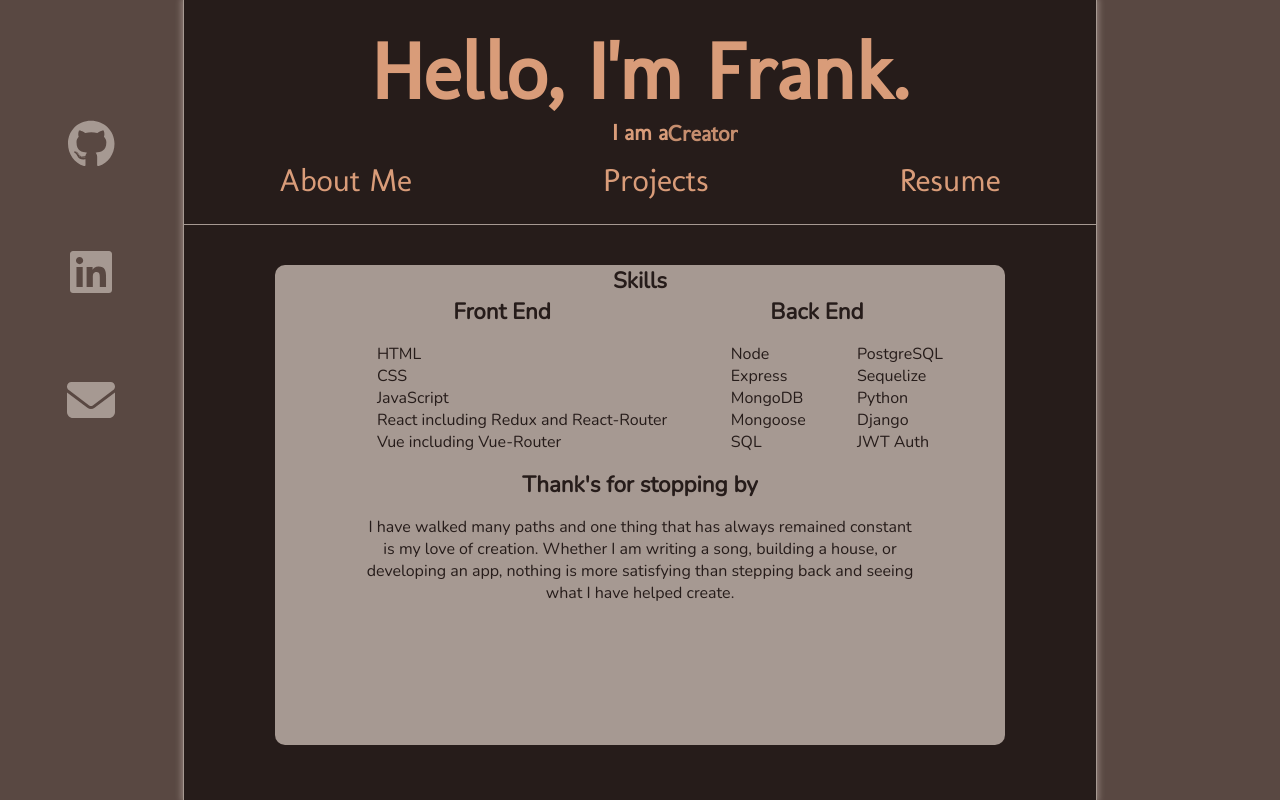
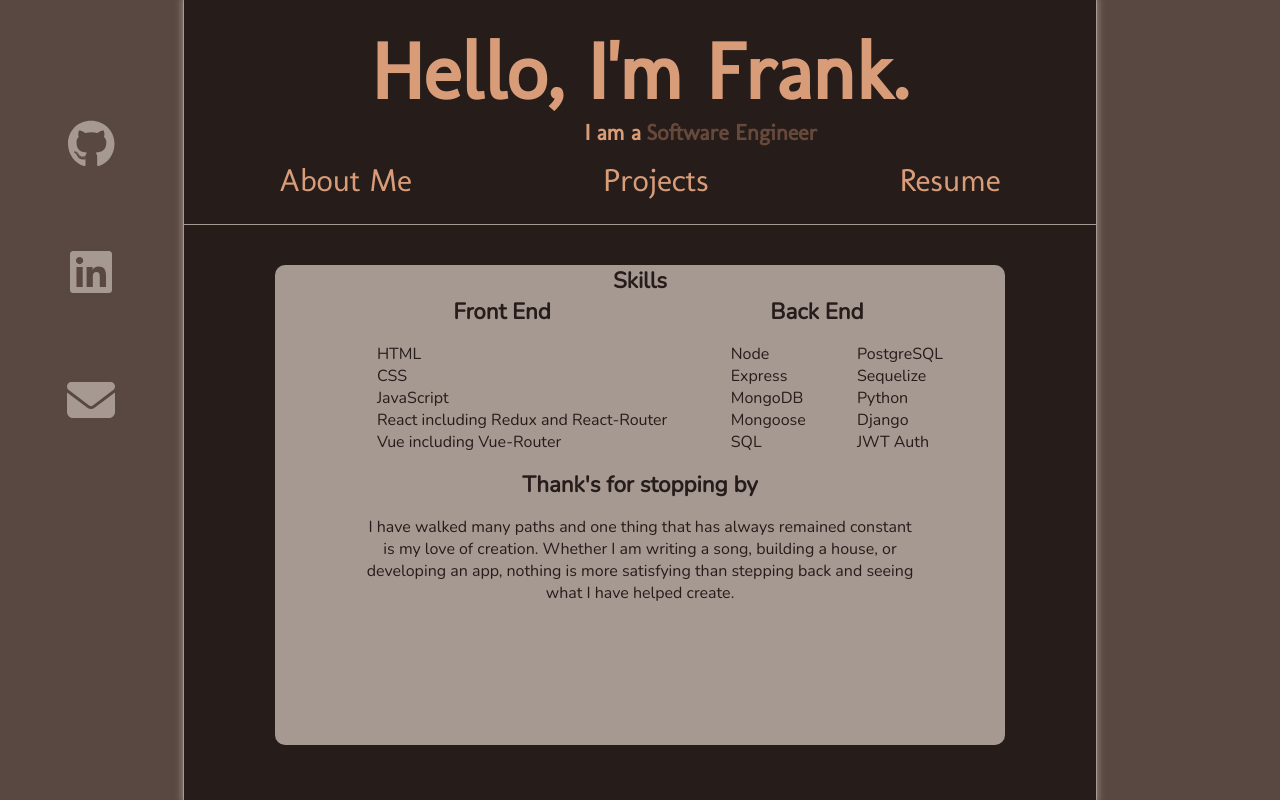
Before and after one commit to frankmarra/portfolioV1, a Vue app: page / in a window 1280 px wide. Built offline with nearby package versions, Linux system fonts and the light colour scheme.

Commit message:
fixed scrolling text

```diff
--- a/src/pages/HomePage.vue
+++ b/src/pages/HomePage.vue
@@ -10,7 +10,7 @@
     <div class="content">
       <div class="greeting">
       <h1>Hello, I'm Frank.</h1>
-      <h4>I am a <span id="word-list"></span></h4>
+      <h4>I am a {{' '}}<span id="word-list"></span></h4>
       </div>
       <MenuButtons />
       <div class="component-view">
--- a/src/styles/App.css
+++ b/src/styles/App.css
@@ -53,15 +53,17 @@ body {
 
 .greeting h4 {
   margin: 0;
+  transform: translateX(-3%);
 }
 
 #word-list:before {
   position: absolute;
   content: "Human";
+  margin-inline-start: 0.25em;
   opacity: 0;
   overflow-y: hidden;
-  animation: scrollup 2s infinite, cycle 6.5s infinite;
-  transition: .5s;
+  animation: scrollup 3s infinite, cycle 12s 1s linear infinite;
+  /* transition: .5s; */
 }
 
 @keyframes scrollup {
@@ -69,9 +71,9 @@ body {
     opacity: 0;
     transform: translateY(50%);
   }
-  80% {
+  50% {
     opacity: 1;
-    transform: translateY(0%);
+    transform: translateY(4%);
   }
   95% {
     opacity: 0;
@@ -81,6 +83,7 @@ body {
 }
 
 @keyframes cycle {
+
   25% {
     content: ' Software Engineer';
   }
@@ -90,6 +93,7 @@ body {
   75% {
     content: " Creator";
   }
+
 }
 
 .component-view {
@@ -284,7 +288,7 @@ iframe.resume {
 
 .project-detail-wrapper {
   display: flex;
-  flex-flow: column;
+  flex-flow: column-reverse;
   align-items: center;
   width: 80%;
 }
@@ -322,6 +326,8 @@ iframe.resume {
 .project-detail-description p {
   background-color: #A69992;
   margin: .5vh 0 0;
+  border-radius: 10px;
+  padding: 15px;
   /* transform: translateY(-15px); */
 }
 
```
